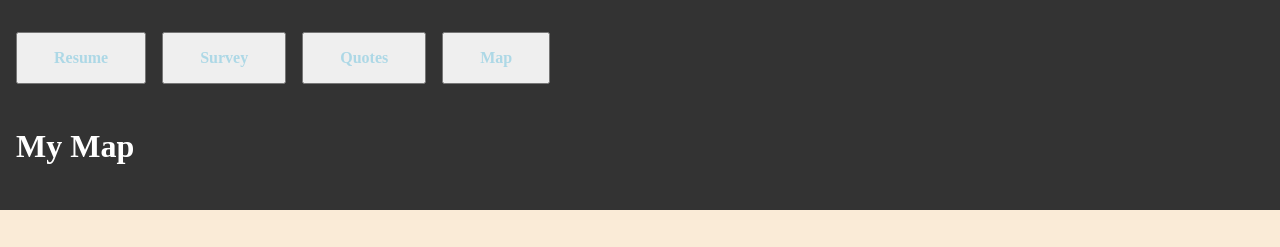
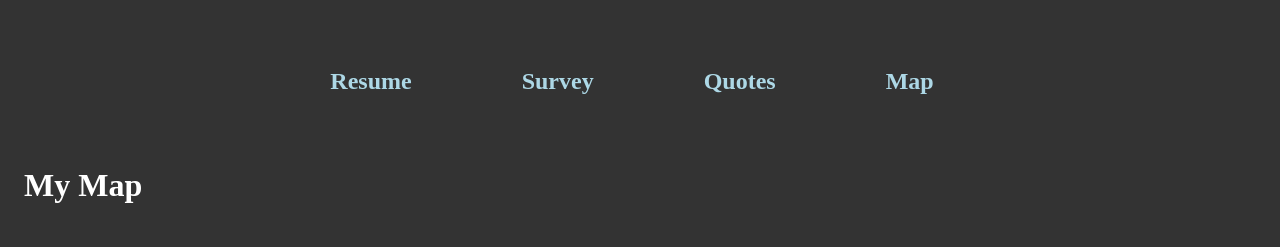
Before and after one commit to Mkim116/Project-3, a plain HTML site: page map.html in a window 1280 px wide. Shown: the top 247 px of the page. Drawn offline with Linux system fonts and the light colour scheme; some packages are replaced by stand-ins of ours.

Commit message:
Update map.html

```diff
--- a/map.html
+++ b/map.html
@@ -27,6 +27,44 @@
       padding: 1em;
     }
 
+    .navbar-container {
+      display: flex;
+      justify-content: center;
+    }
+
+    .navbar {
+      display: flex;
+      gap: 10px;
+    }
+
+    .nav-button {
+      background-color: #333;
+      color: white;
+      border: none;
+      padding: 10px;
+      text-decoration: none;
+      cursor: pointer;
+    }
+
+    @media only screen and (max-width: 600px) {
+      header {
+        font-size: 16px;
+      }
+
+      .nav-button {
+        padding: 8px;
+      }
+    }
+
+    @media only screen and (min-width: 601px) {
+      header {
+        font-size: 24px;
+      }
+
+      .nav-button {
+        padding: 12px;
+      }
+    }
   </style>
 </head>
 <body>
@@ -38,7 +76,7 @@
         <button class="nav-button"><a href="quotes.html">Quotes</a></button>
         <button class="nav-button"><a href="map.html">Map</a></button>
       </div>
-	</div>
+    </div>
     <h1>My Map</h1>
   </header>
 
```
